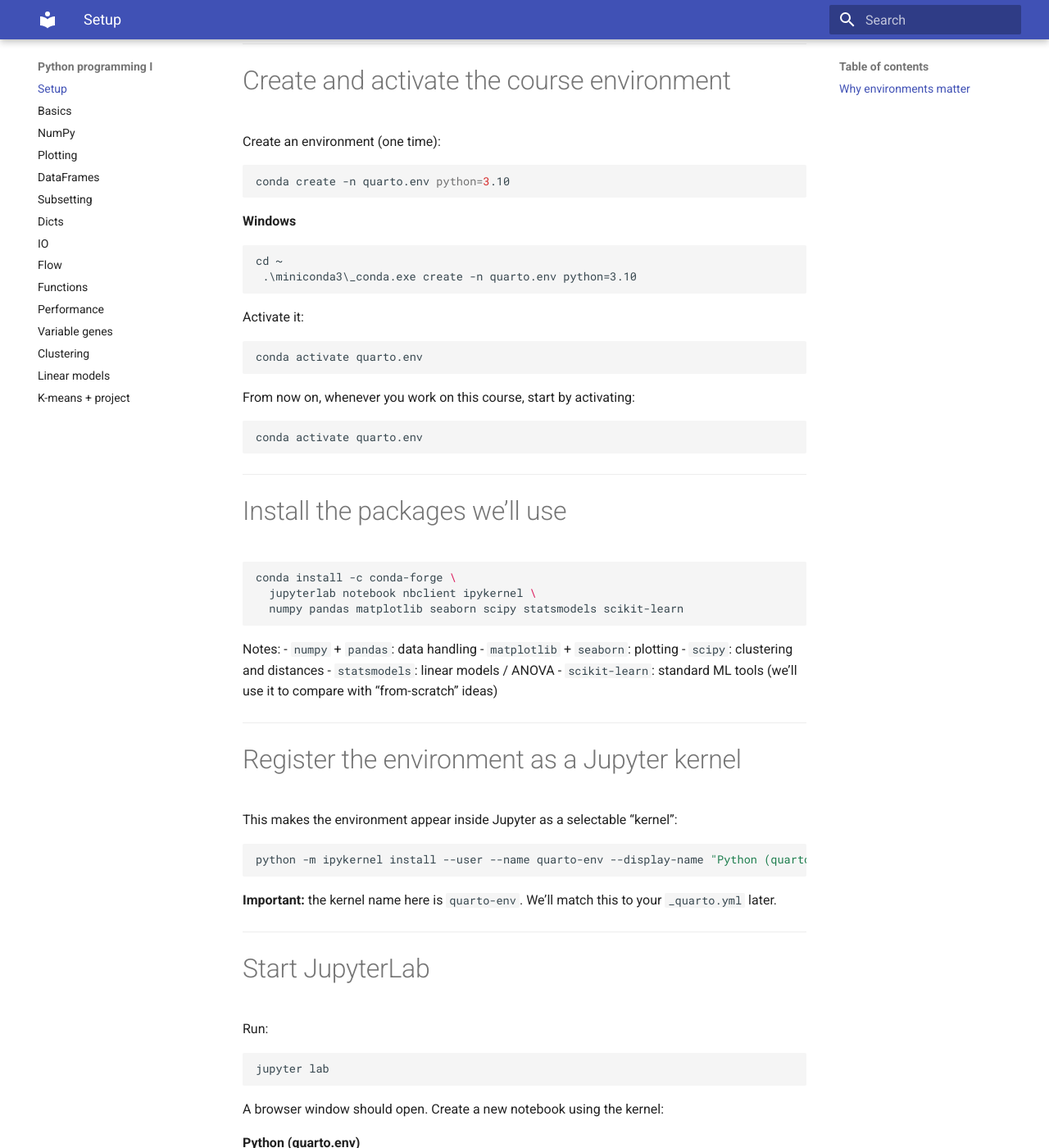
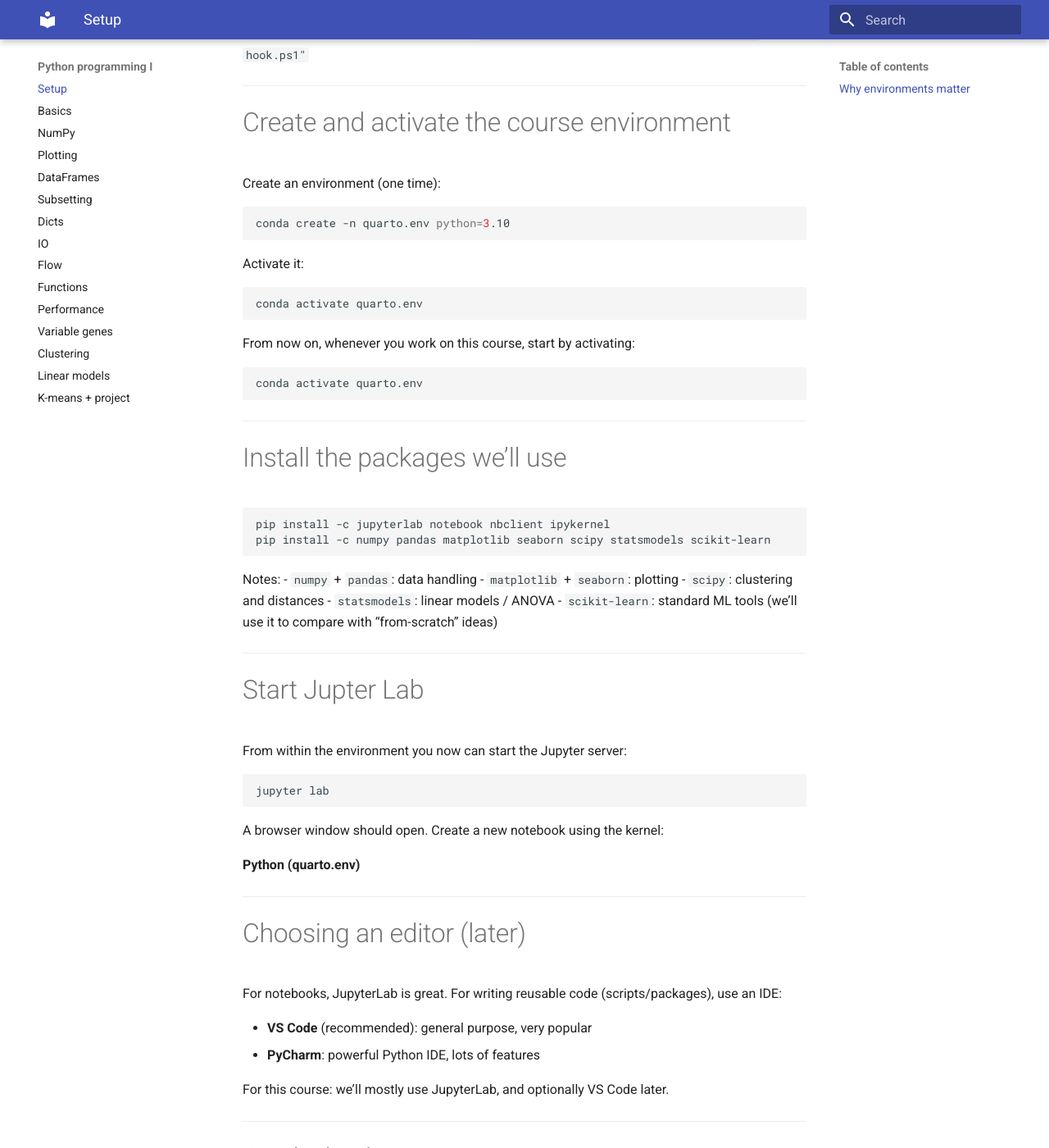
Before and after one commit to sccbioinformatics/Python_programming_1, an MkDocs documentation site: the page built from docs/index.md, in a window 1280 px wide and 1400 px high, scrolled down 854 px. Shown: the whole window at 82% size. Built offline with MkDocs 1.6.1 and Material for MkDocs 9.7.7, drawn with Linux system fonts in a browser that asks for light colours; some of the changed text lies outside the part shown.

Commit message:
Install instructions for Windows11

````diff
--- a/docs/index.md
+++ b/docs/index.md
@@ -24,12 +24,13 @@
 
 - Miniconda download + install guide: https://www.anaconda.com/docs/getting-started/miniconda/main
 
+After installation, open a terminal.
+
 **Hint** On windows the easiest is to using winget on the command line:
 - Open a terminal and install using ``winget install Miniconda3 Python.Python.3.10 ``
+- Open a new Terminal
+- In the new terminal make conda available with ``& "$HOME\miniconda3\shell\condabin\conda-hook.ps1"``
 
-
-
-After installation, open a terminal.
 
 ---
 
@@ -39,12 +40,6 @@
 
 ```bash
 conda create -n quarto.env python=3.10
-```
-
-**Windows**
-```
-cd ~
- .\miniconda3\_conda.exe create -n quarto.env python=3.10
 ```
 
 Activate it:
@@ -64,9 +59,8 @@
 # Install the packages we’ll use
 
 ```bash
-conda install -c conda-forge \
-  jupyterlab notebook nbclient ipykernel \
-  numpy pandas matplotlib seaborn scipy statsmodels scikit-learn
+pip install -c jupyterlab notebook nbclient ipykernel
+pip install -c numpy pandas matplotlib seaborn scipy statsmodels scikit-learn
 ```
 
 Notes:
@@ -78,21 +72,9 @@
 
 ---
 
-# Register the environment as a Jupyter kernel
+# Start Jupter Lab
 
-This makes the environment appear inside Jupyter as a selectable “kernel”:
-
-```bash
-python -m ipykernel install --user --name quarto-env --display-name "Python (quarto.env)"
-```
-
-**Important:** the kernel name here is `quarto-env`. We’ll match this to your `_quarto.yml` later.
-
----
-
-# Start JupyterLab
-
-Run:
+From within the environment you now can start the Jupyter server:
 
 ```bash
 jupyter lab
````
Also changed, not shown: docs/10-functions.md (+1 -1 lines).
